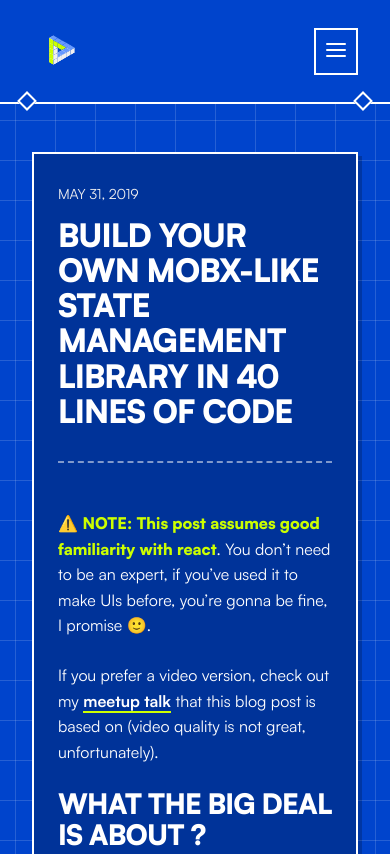
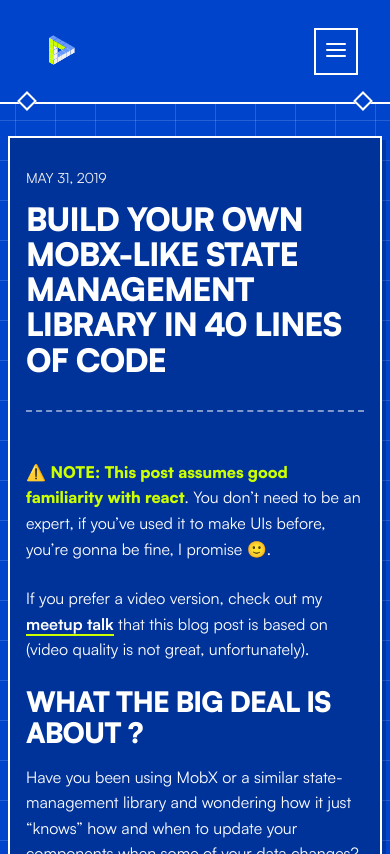
Before and after one commit to michalczaplinski/czaplinski.io, an Astro site: page /blog/make-your-own-mobx in a window 390 px wide. Shown: the top 854 px of the page. Built offline with nearby package versions, Linux system fonts and the light colour scheme; Astro itself is replaced by a stand-in of ours.

Commit message:
Fix the <main> padding

```diff
--- a/src/layouts/BlogPost.astro
+++ b/src/layouts/BlogPost.astro
@@ -76,9 +76,14 @@
       }
 
       @media (max-width: 720px) {
+        main {
+          width: 100%;
+          padding: 2em 0.5em;
+          box-sizing: border-box;
+        }
         .prose {
-          padding: 2em 1.5rem 3rem; /* Restored top padding */
-          max-width: calc(100% - 2em);
+          padding: 2em 1em 3rem;
+          max-width: 100%;
         }
         .title h1 {
           font-size: 2rem;
```
